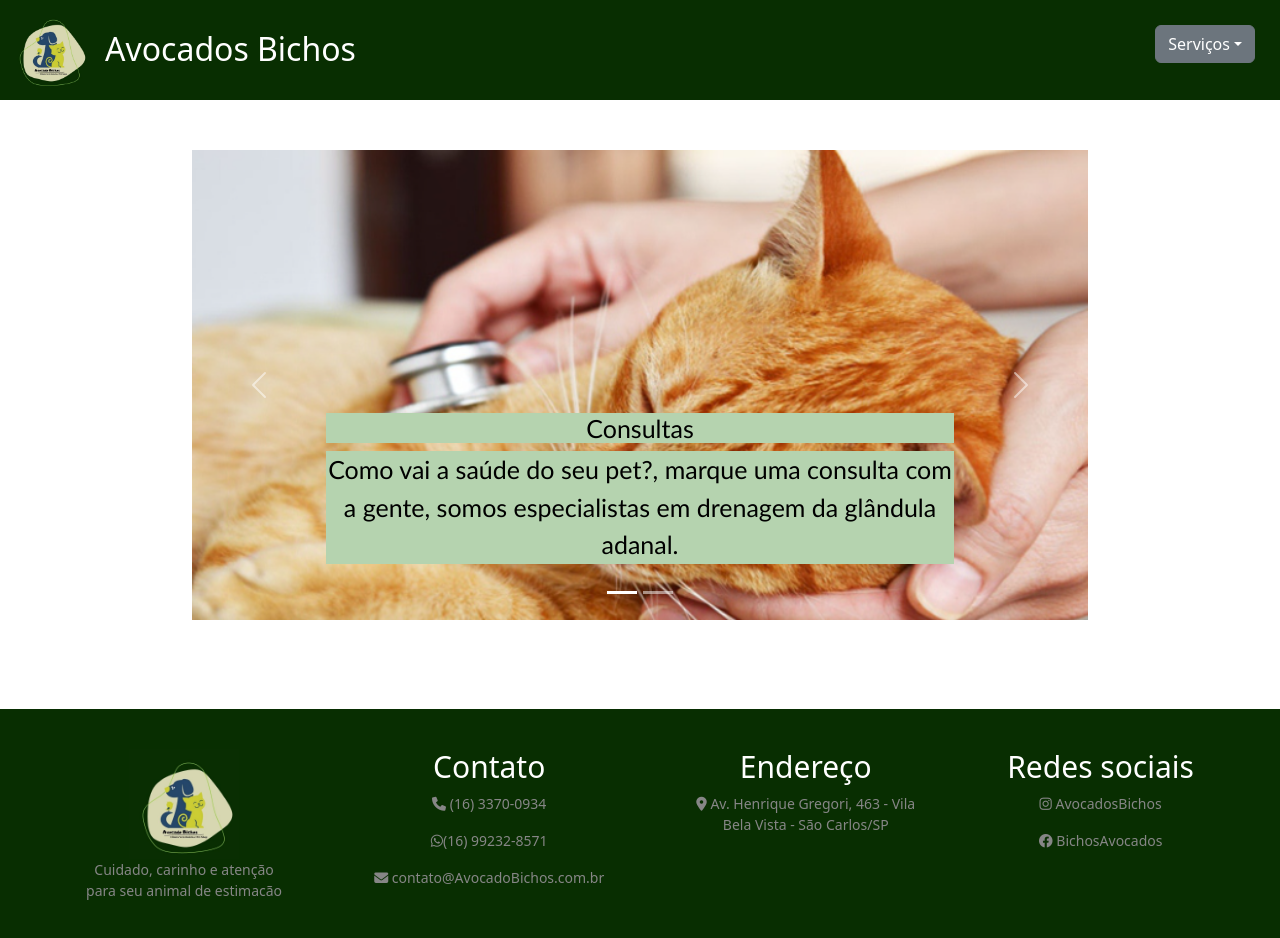
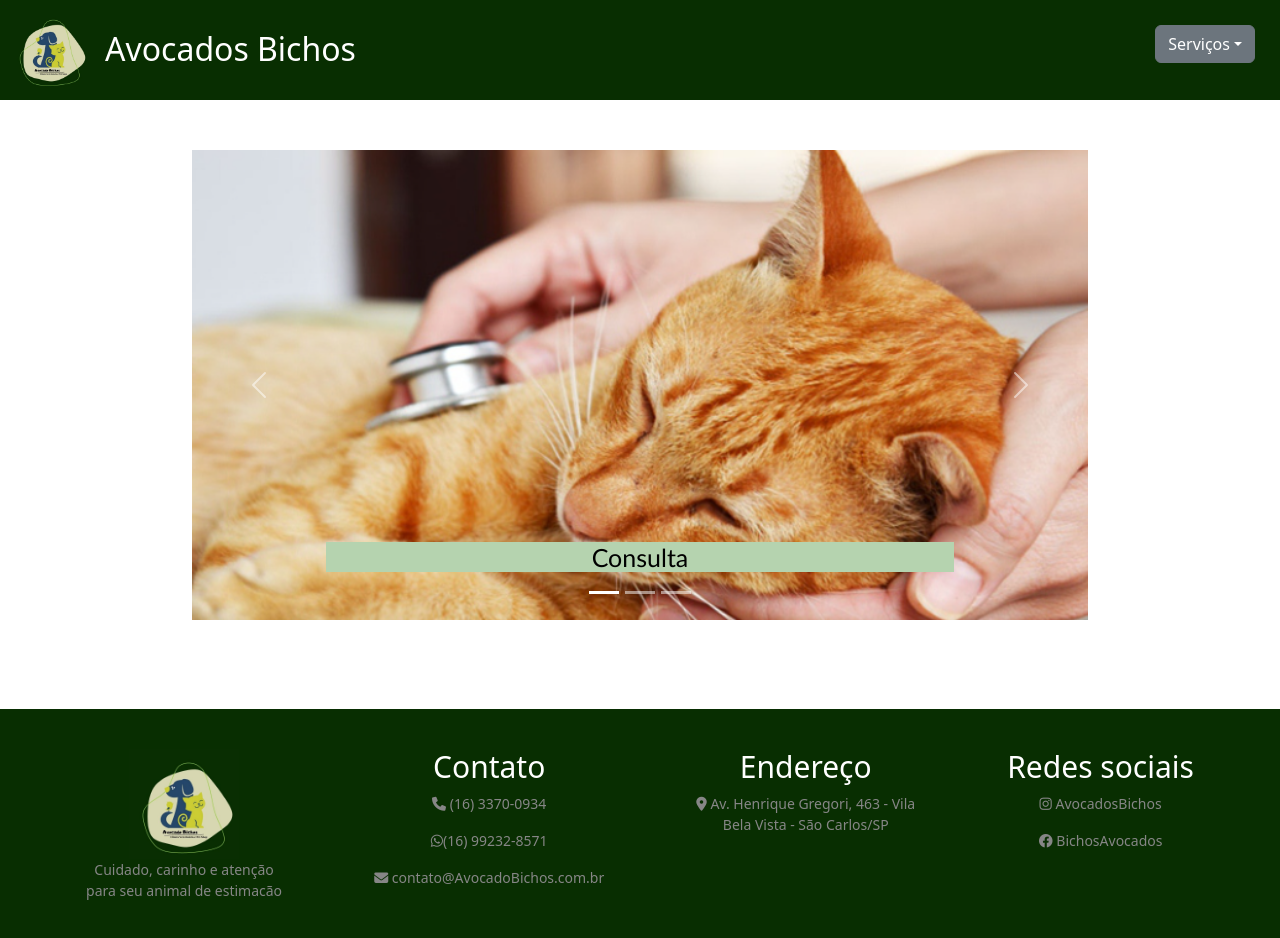
Before and after one commit to isabelal16/projeto-integrador, a React (Create React App) app: page /servicos in a window 1280 px wide. Shown: the top 938 px of the page. Built offline with nearby package versions, Linux system fonts and the light colour scheme; a web font is replaced by a local one.

Commit message:
correções

```diff
--- a/src/Cadastro.js
+++ b/src/Cadastro.js
@@ -102,7 +102,8 @@ const Cadastro = () => {
 
                             <i className="fa-solid fa-key"> </i><input id='senhaCadastro2' autoComplete='new-password' required minLength="8" name ='senha2' type="password" placeholder="Confirme sua senha:"/>
 
-
+                            <br/>
+                            <button className='link'><i className="fa-solid fa-arrow-left"></i> Voltar</button>
                             <button className='link'>Salvar</button>
                             <hr/>
                         </label>
@@ -110,7 +111,7 @@ const Cadastro = () => {
 
 
 
-                    <button className='link'><i className="fa-solid fa-arrow-left"></i> Voltar</button>
+
 
                 </div>
             </div>
--- a/src/Login.js
+++ b/src/Login.js
@@ -1,5 +1,7 @@
 import React from 'react';
 import { Link } from 'react-router-dom';
+import { Navigate } from 'react-router-dom';
+
 
 const Login = () => {
 
@@ -29,7 +31,7 @@ const Login = () => {
                     return
                 }
 
-                //use navigat do react router
+                //use navigate do react router
 
         })
         .catch(function (error) {
@@ -53,7 +55,6 @@ const Login = () => {
                     <h1 className="centro"><i className="fa-solid fa-paw"></i>Login</h1>
                     <hr/>
                     <p className="centro">Faça login para começar</p>
-
 
                     <form onSubmit={(e) => Logar(e)} className='centro'>
                         <label>
--- a/src/Servicos.js
+++ b/src/Servicos.js
@@ -41,20 +41,25 @@ const Servicos = (props) => {
                     <div className="carousel-indicators">
                         <button type="button" data-bs-target="#carouselExampleCaptions" data-bs-slide-to="0" className="active" aria-current="true" aria-label="Slide 1"></button>
                         <button type="button" data-bs-target="#carouselExampleCaptions" data-bs-slide-to="1" aria-label="Slide 2"></button>
+                        <button type="button" data-bs-target="#carouselExampleCaptions" data-bs-slide-to="2" aria-label="Slide 3"></button>
                     </div>
                     <div className="carousel-inner">
                         <div className="carousel-item active">
                             <img src="serviços2.png" className="d-block w-100" alt="..."/>
                             <div className="carousel-caption d-none d-md-block">
-                            <h5 className='textosSer'>Consultas</h5>
-                            <p className='textosSer'>Como vai a saúde do seu pet?, marque uma consulta com a gente, somos especialistas em drenagem da glândula adanal.</p>
+                                <h5 className='textosSer'>Consulta</h5>
                             </div>
                         </div>
                         <div className="carousel-item">
                             <img src="serviços.png" className="d-block w-100" alt="..."/>
                             <div className="carousel-caption d-none d-md-block">
                                 <h5 className='textosSer'>Higiene</h5>
-                            <p className='textosSer'>Adeus cheirinho de pelo molhado!, somos especialistas em limpeza dos ouvidos, banho, tosa, corte nas unhas, secagem e banhos terapêuticos.</p>
+                            </div>
+                        </div>
+                        <div className="carousel-item">
+                            <img src="vacinapet.png" className="d-block w-100" alt="..."/>
+                            <div className="carousel-caption d-none d-md-block">
+                                <h5 className='textosSer'>Vacina</h5>
                             </div>
                         </div>
 
```
Also changed, not shown: public/vacinapet.png. Lines whose indentation alone changed are shown as unchanged.
